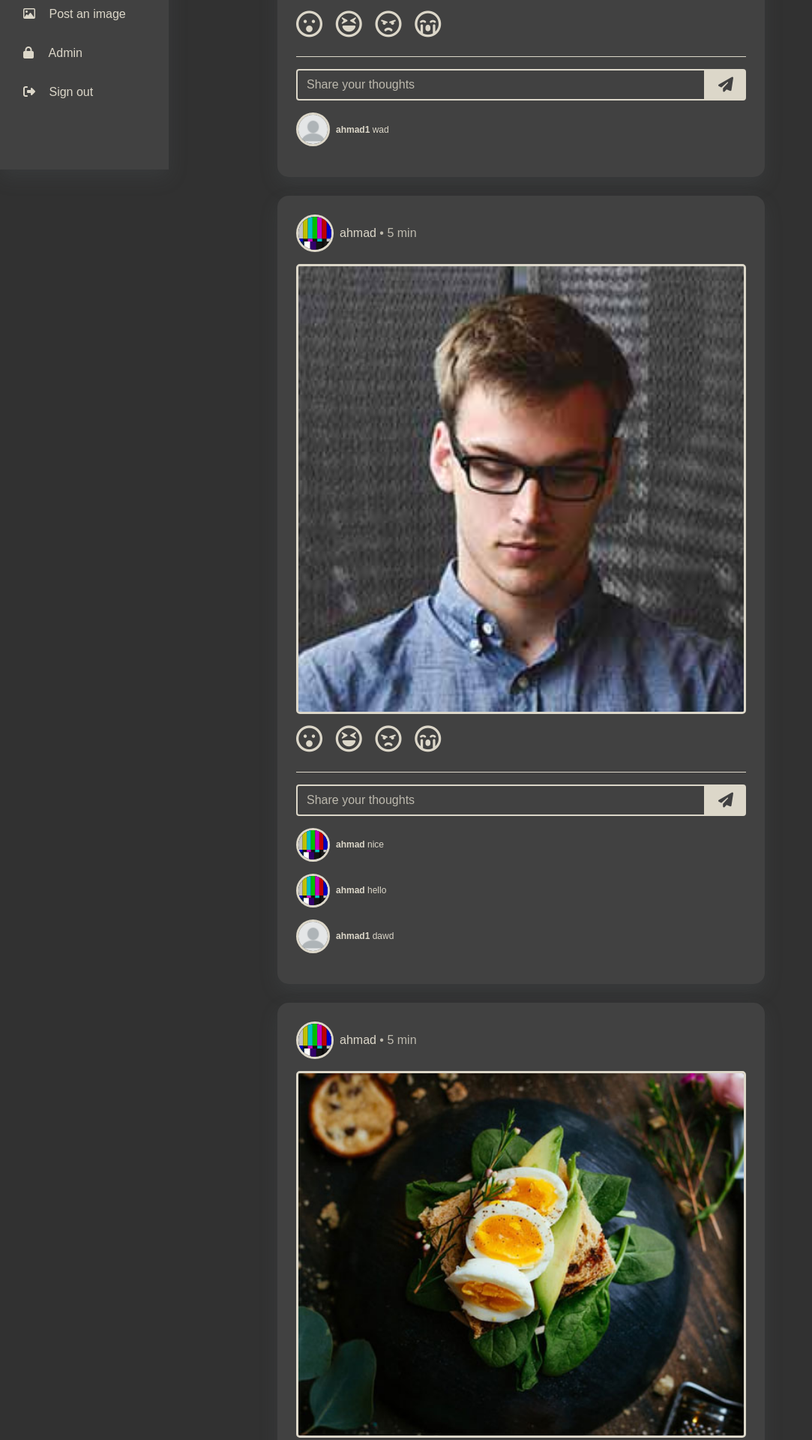
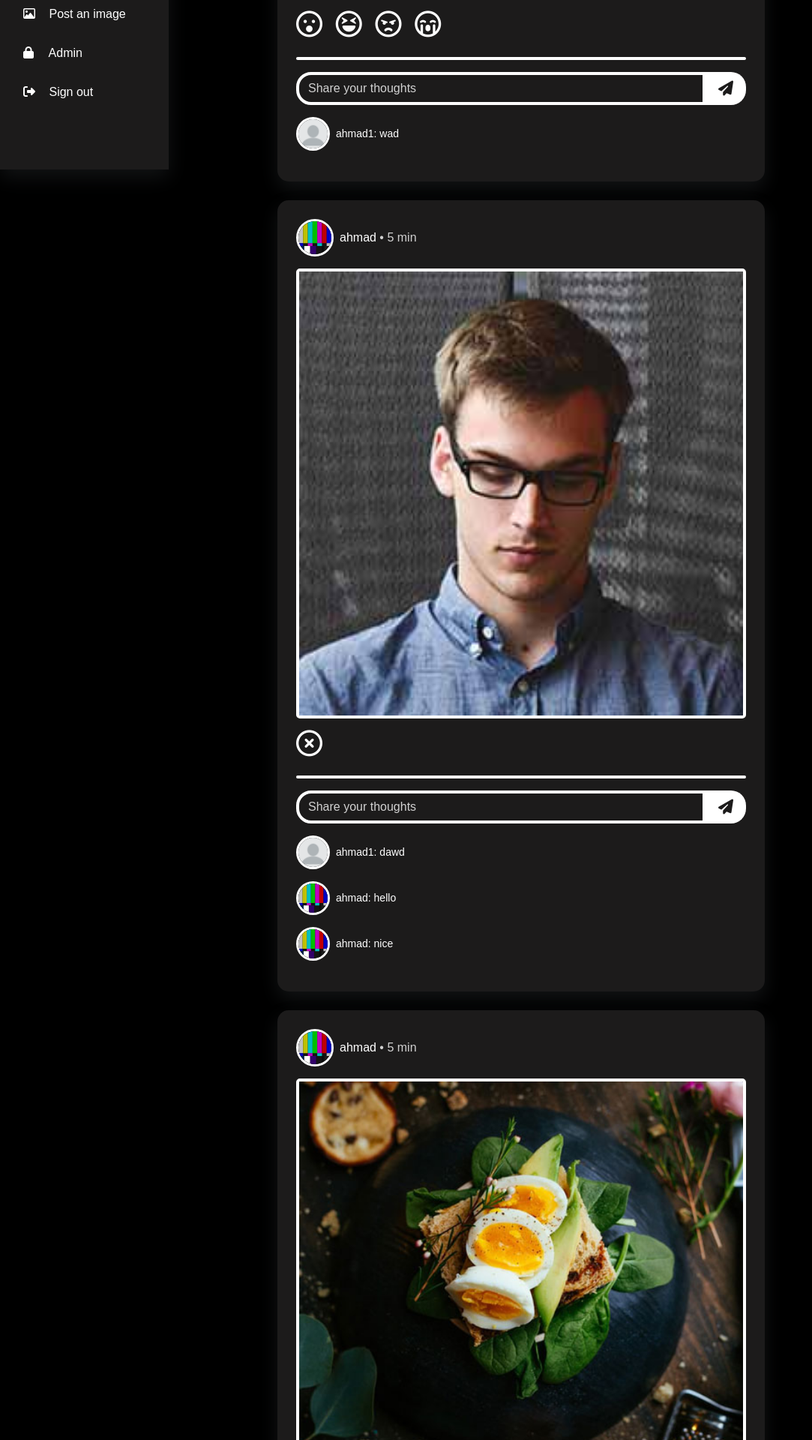
Before and after one commit to AhmadElshiltawi/PostEmote, a Django app: page / in a window 1280 px wide. Shown: the part 574-2494 px from the top of the page at 75% size, without its empty margins (0-1083 px from the left). Run offline with Django 4.2, Linux system fonts and the light colour scheme; a user stored in the database is signed in; data comes from the database, SQL or seed files in the repository; both versions use the stored data as it was after the commit; some libraries are stand-ins or nearby versions; some web fonts are replaced.

Commit message:
Add files via upload

```diff
--- a/core/views.py
+++ b/core/views.py
@@ -5,10 +5,6 @@ from django.contrib import messages
 from .models import Profile, Post, Comment
 from django.contrib.auth.decorators import login_required
 from . import backend
-
-
-# TODO: Make a settings page
-# TODO: Make an image post page
 
 @login_required(login_url='signin')
 def index(request):
@@ -31,7 +27,6 @@ def index(request):
             current_post = Post.objects.get(post_id=cur_post_id)
             new_comment = Comment(post=current_post, profile=profile, comment=cur_comment)
             new_comment.save()
-            print(new_comment.comment_id)
             return redirect('/')
 
     return render(request, 'index.html', {'profile': profile, 'posts': Post.objects.all(), 'comments': Comment.objects.all()})
--- /dev/null
+++ b/static/assets/comment-color.js
@@ -0,0 +1,7 @@
+function commentButtonRed(form_id) {
+    document.getElementById(form_id).style.backgroundColor ='#EC625F';
+}
+
+function commentButtonWhite(form_id) {
+    document.getElementById(form_id).style.backgroundColor ='#ffffff';
+}
--- a/static/assets/style.css
+++ b/static/assets/style.css
@@ -7,18 +7,19 @@
 	padding: 0;
 	box-sizing: border-box;
 	font-family: 'Allerta', sans-serif;
-	color: #DCD7C9;
+	color: #ffffff;
 }
 
 
 hr {
-	height: 1px;
-    background-color: #DCD7C9;
+	height: 4px;
+    background-color: #ffffff;
     border: none;
+	border-radius: 5px;
 }
 
 body {
-	background: #313131;
+	background: #000000;
 }
 
 .main-content {
@@ -27,7 +28,7 @@ body {
 }
 
 .post-block {
-	background: #414141;
+	background: #1c1b1b;
 	padding: 25px;
 	margin-bottom: 25px;
 	border-radius: 15px;
@@ -38,13 +39,13 @@ body {
 }
 
 .post-image {
-	border: 3px solid #DCD7C9;
+	border: 4px solid #ffffff;
 }
 .post-block img.author-img {
 	height: 50px;
 	width: 50px;
 	border-radius: 50px;
-	border: 3px solid #DCD7C9;
+	border: 3px solid #ffffff;
 }
 
 .post-block img.author-img.author-img--small {
@@ -61,31 +62,34 @@ body {
 }
 .post-block .comment-view-box__comment {
 	border-radius: 5px;
-	background: #313131;
+	background: #1c1b1b;
 	padding: 35px;
 }
 
 .form-control {
-	background: #414141;
-	border: 2px solid #DCD7C9;
-	color: #DCD7C9;
+	background: #1c1b1b;
+	border: 4px solid #ffffff;
+	border-radius: 20px;
+	color: #ffffff;
 	margin-right:1px;
 }
 
 .form-control:focus{
-	background: #414141;
-	border: 2px solid #DCD7C9;
-	color: #DCD7C9;
+	background: #1c1b1b;
+	border: 4px solid #EC625F;
+	color: #ffffff;
 	box-shadow: none;
 }
 
-#button-addon2 {
-    background-color:#DCD7C9;
+.input-group-append button {
+	background-color:#ffffff;
 	border: none;
+	border-bottom-right-radius: 20px;
+	border-top-right-radius: 20px;
 }
 
 .fa.fa-paper-plane {
-	color: #414141;
+	color: #1c1b1b;
 	font-size: 20px;
 	padding: 5px;
 }
@@ -100,7 +104,7 @@ body {
 }
 
 .form-control::placeholder {
-	color: #DCD7C9;
+	color: #ffffff;
 	opacity: 0.8;
 }
 
@@ -135,7 +139,7 @@ body {
 	justify-content: center;
 	align-items: center;
 	display: flex;
-	font-size: 12px;
+	font-size: 14px;
   }
 
   .comment {
@@ -147,7 +151,7 @@ body {
   }
 
 .wrapper .sidebar{
-	background: #414141;
+	background: #1c1b1b;
 	position: fixed;
 	top: 0;
 	left: 0;
@@ -183,7 +187,7 @@ body {
 	height: 100px;
 	border-radius: 50%;
 	margin: 0 auto;
-	border: 4px solid #DCD7C9;
+	border: 4px solid #ffffff;
   }
 
   .wrapper .sidebar .profile-account h3{
@@ -206,13 +210,13 @@ body {
   }
 
   .wrapper .sidebar ul li a .icon{
-	color: #DCD7C9;
+	color: #ffffff;
 	width: 30px;
 	display: inline-block;
   }
 
   .wrapper .sidebar ul li a:hover{
-	color: #DCD7C9;
+	color: #ffffff;
 	border: solid 1px #EC625F;
 	border-radius: 15px;
 	background:#EC625F;
@@ -220,7 +224,7 @@ body {
   }
 
   .wrapper .sidebar button:hover{
-	color: #DCD7C9;
+	color: #ffffff;
 	border: solid 1px #EC625F;
 	border-radius: 15px;
 	background:#EC625F;
--- a/templates/index.html
+++ b/templates/index.html
@@ -8,6 +8,7 @@
 	<meta content="width=device-width, initial-scale=1, maximum-scale=1, user-scalable=no" name="viewport">
 	<link rel="stylesheet" type="text/css" href="https://maxcdn.bootstrapcdn.com/bootstrap/4.0.0/css/bootstrap.min.css">
 	<script src="https://kit.fontawesome.com/c24fec9601.js" crossorigin="anonymous"></script>
+    <script src="{% static 'assets/comment-color.js' %}"></script>
 	<link rel="stylesheet" type="text/css" href="{% static 'assets/style.css' %}">
 </head>
 <body>
@@ -79,7 +80,7 @@
                             <form id="post-upload" enctype="multipart/form-data" method="POST">
                                 {% csrf_token %}
                                 {{ form.as_p }}
-                                <input name='post-image' id="post" type="file" onchange="this.form.submit()" style="display: none;">
+                                <input name='post-image' id="post" type="file" onchange="this.form.submit()" style="display: none;" accept="image/*">
                             </form>
                                 <a href="#"><label for="post" style="margin: 0">
                                     <span class="icon"><i class="fa-regular fa-image"></i></span>
@@ -131,10 +132,15 @@
 							<div class="d-flex justify-content-between mb-2">
 								<div class="d-flex">
 									<div class="likes">
+                                        {% if post.profile.user.get_username != user.get_username %}
 										<a href="#!" class="text-danger mr-2"><span><i class="fa-regular fa-face-surprise"></i></span></a>
 										<a href="#!" class="text-danger mr-2"><span><i class="fa-regular fa-face-laugh-squint"></i></span></a>
 										<a href="#!" class="text-danger mr-2"><span><i class="fa-regular fa-face-angry"></i></span></a>
 										<a href="#!" class="text-danger mr-2"><span><i class="fa-regular fa-face-sad-cry"></i></span></a>
+                                        {% endif %}
+                                        {% if post.profile.user.get_username == user.get_username %}
+                                        <a href="#!" class="text-danger mr-2"><span><i class="fa-regular fa-circle-xmark"></i></span></a>
+                                        {% endif %}
 									</div>
 								</div>
 							</div>
@@ -147,21 +153,21 @@
                                 {{ form.as_p }}
                                 <input name="post_id" type="hidden" value={{ post.post_id }}>
                                 <div class="input-group mb-3">
-                                        <input name="comment" type="text" class="form-control" placeholder="Share your thoughts">
+                                        <input name="comment" type="text" onfocusin="commentButtonRed('button-addon{{ forloop.counter }}')" onfocusout="commentButtonWhite('button-addon{{ forloop.counter }}')" class="form-control" id="comment-input{{ forloop.counter }}" placeholder="Share your thoughts">
                                         <div class="input-group-append">
-                                            <button class="btn btn-primary" type="submit" id="button-addon2"><i class="fa fa-paper-plane"></i></button>
+                                            <button class="btn btn-primary" type="submit" id="button-addon{{ forloop.counter }}"><i class="fa fa-paper-plane"></i></button>
                                         </div>
                                 </div>
                             </form>
 
 							<!-- Comment one -->
-                            {% for cur_comment in comments %}
+                            {% for cur_comment in comments reversed %}
                                 {% if post.post_id == cur_comment.post_id %}
                                     <div class="comment-view-box mb-3">
                                         <div class="d-flex mb-2">
                                             <img src={{ cur_comment.profile.profile_image.url }} alt="User img" class="author-img author-img--small mr-2">
                                                 <div class="commenter-info">
-                                                    <div class="comment"><b>{{ cur_comment.profile.user.get_username }}</b> {{ cur_comment.comment }}</div>
+                                                    <div class="comment">{{ cur_comment.profile.user.get_username }}: {{ cur_comment.comment }}</div>
                                                 </div>
                                         </div>
                                     </div>
```
Also changed, not shown: static/assets/sign-form.css (+9 -9 lines), db.sqlite3, media/profile_images/SMPTE_Color_Bars.svg (added), 1 other file.
